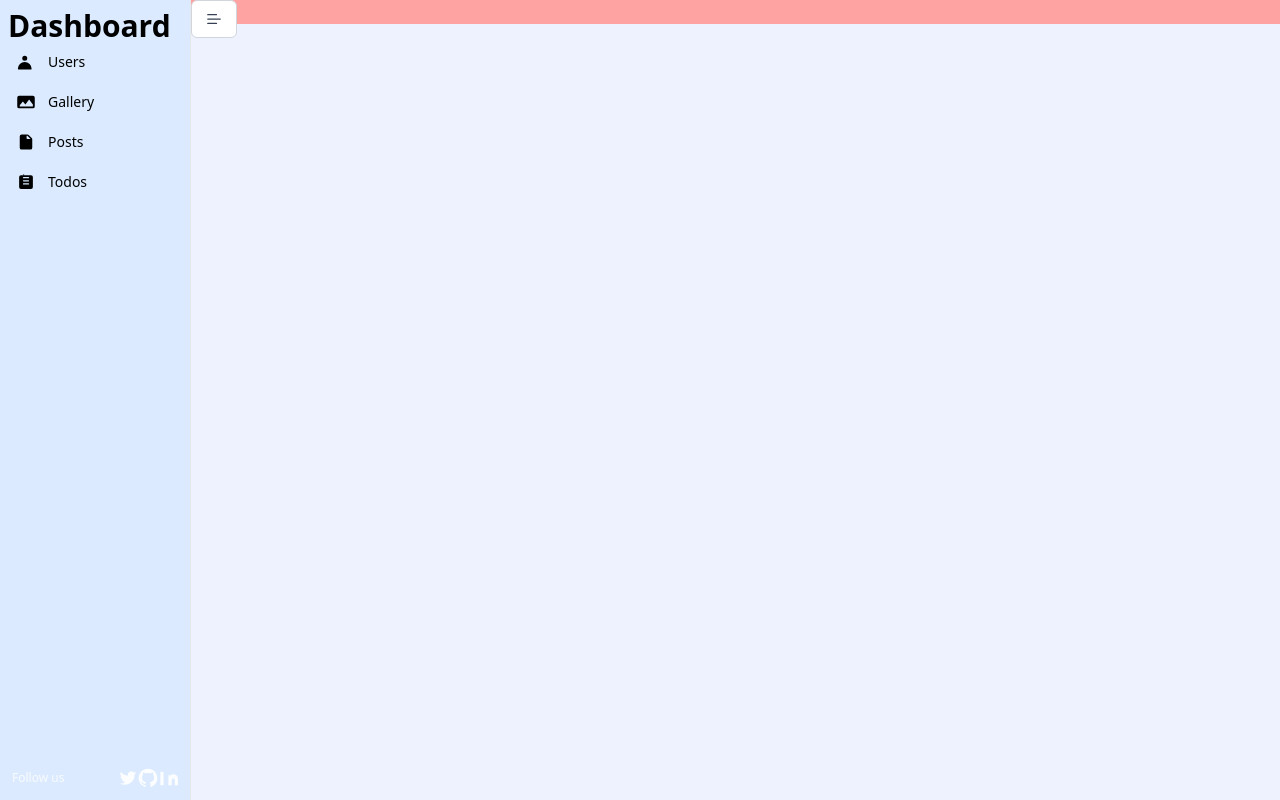
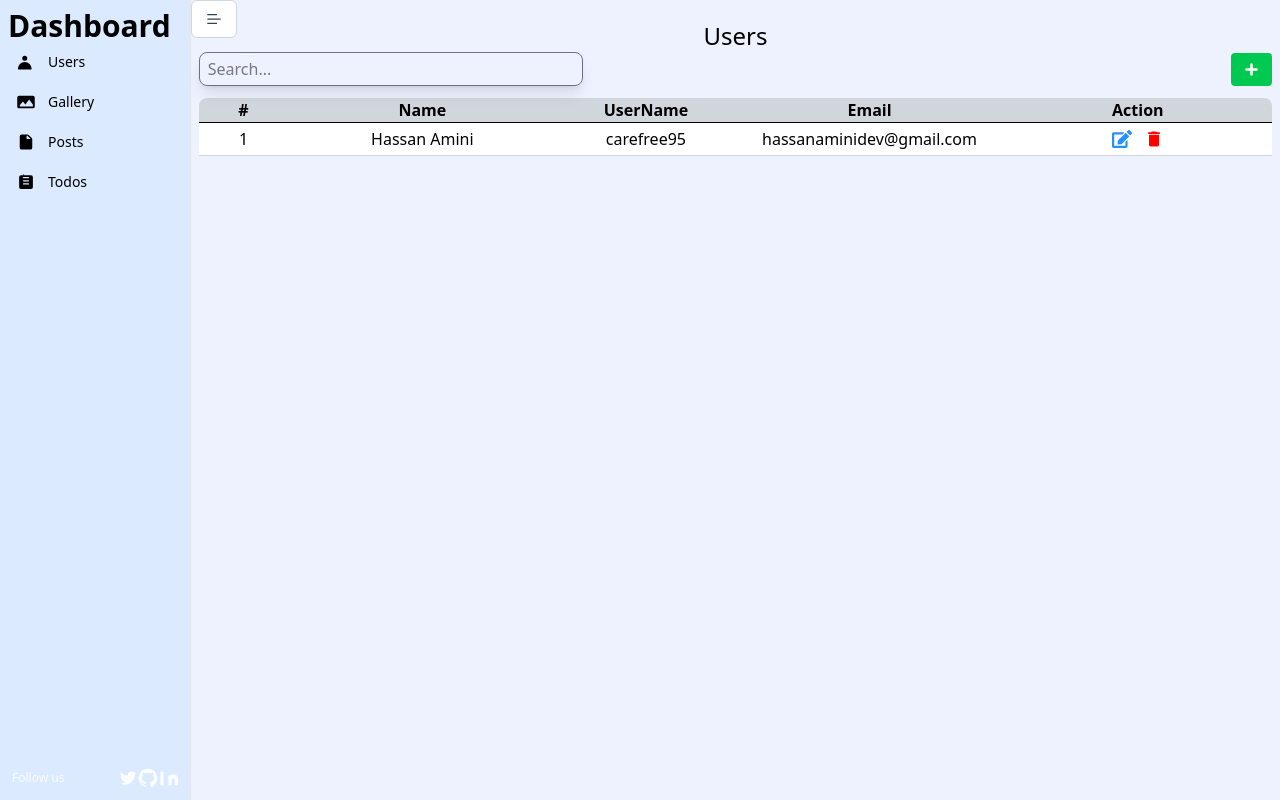
Before and after one commit to hassan95eb/dashboard, a React (Vite) app: page / in a window 1280 px wide. Built offline with nearby package versions, Linux system fonts and the light colour scheme.

Commit message:
change some feature in table

```diff
--- a/package.json
+++ b/package.json
@@ -13,6 +13,7 @@
     "@tailwindcss/vite": "^4.1.16",
     "react": "^19.1.1",
     "react-dom": "^19.1.1",
+    "react-icons": "^5.5.0",
     "react-router-dom": "^7.9.5",
     "tailwindcss": "^4.1.16"
   },
--- a/src/users/Users.jsx
+++ b/src/users/Users.jsx
@@ -1,5 +1,53 @@
 import React from "react";
+import { HiPlusSm } from "react-icons/hi";
+import { FaEdit } from "react-icons/fa";
+import { MdDelete } from "react-icons/md";
 
 export default function Users() {
-  return <div className="container bg-red-300">dasds</div>;
+  return (
+    <div className="container mx-auto pt-5 px-2">
+      <h1 className="text-center text-2xl">Users</h1>
+      <div className="flex justify-between items-center ">
+        <input
+          type="text"
+          placeholder="Search..."
+          className="border rounded-lg border-gray-500 px-2 py-1 focus-within:border-blue-300 focus-within:outline-none w-96 shadow-lg"
+        />
+        <button className="bg-green-500 rounded px-2 py-1">
+          <HiPlusSm color="#fff" size={25} />
+        </button>
+      </div>
+      <table className="table-fixed bg-gray-300 w-full mt-3 rounded-lg">
+        <thead className="border-b ">
+          <tr className="">
+            <th className="w-1/12">#</th>
+            <th className="w-3/12">Name</th>
+            <th className="w-2/12">UserName</th>
+            <th className="w-3/12">Email</th>
+            <th className="w-3/12">Action</th>
+          </tr>
+        </thead>
+        <tbody className="border-b border-gray-300">
+          <tr className="bg-white">
+            <td className="w-1/12 text-center py-1">1</td>
+            <td className="w-3/12 text-center py-1">Hassan Amini</td>
+            <td className="w-2/12 text-center py-1">carefree95</td>
+            <td className="w-3/12 text-center py-1">
+              hassanaminidev@gmail.com
+            </td>
+            <td className="w-3/12 text-center py-1 mx-auto ">
+              <div className="flex justify-center items-center">
+                <span className="mr-3 cursor-pointer">
+                  <FaEdit size={20} color="#2791F5" />
+                </span>
+                <span className="cursor-pointer">
+                  <MdDelete size={20} color="red" />
+                </span>
+              </div>
+            </td>
+          </tr>
+        </tbody>
+      </table>
+    </div>
+  );
 }
```
Also changed, not shown: 1 other file (tests, documents, lock files or other folders).
